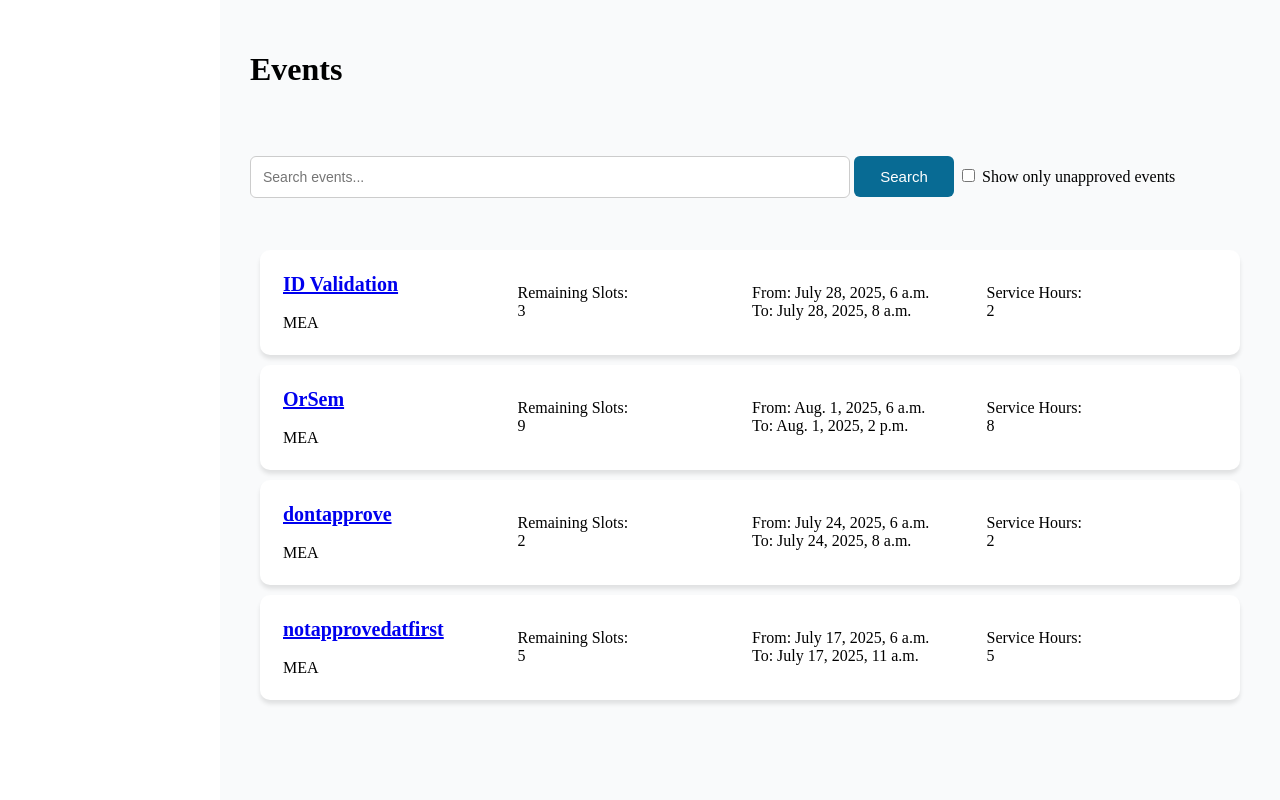
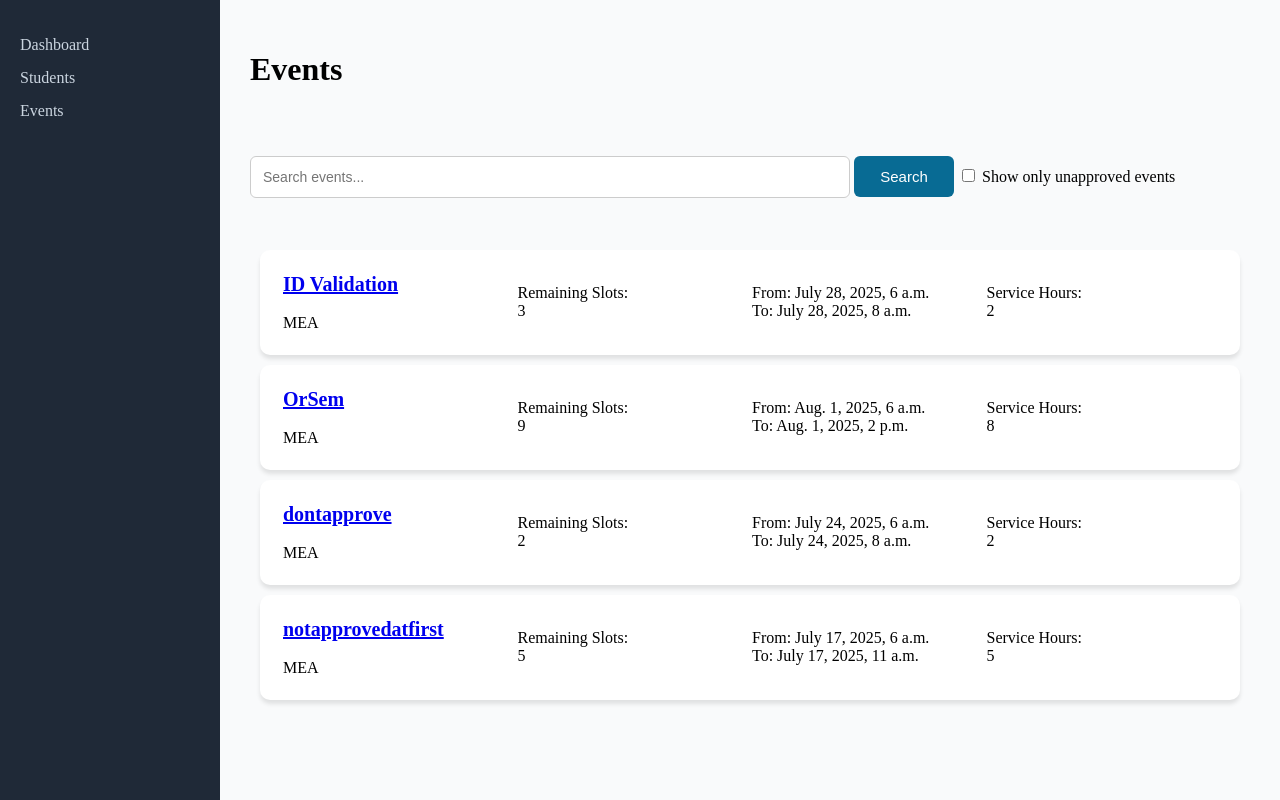
Before and after one commit to lmmtolin/004_itmgt25_project, a Django app: template servicehourstracker/core/templates/core/oaa_events.html in a window 1280 px wide. Run offline with Django 5.2, Linux system fonts and the light colour scheme; the template is opened without the code that fills it: values that come from a table or form of the project are taken from there, others are empty; data comes from the database, SQL or seed files in the repository.

Commit message:
updated oaa_events 2.0

```diff
--- a/servicehourstracker/core/templates/core/oaa_events.html
+++ b/servicehourstracker/core/templates/core/oaa_events.html
@@ -94,7 +94,13 @@ button {
 }
 </style>
 
-
+<div class="sidebar">
+    <ul>
+        <li><a href="/oaa_dashboard">Dashboard</a></li>
+        <li><a href="/oaa_students">Students</a></li>
+        <li><a href="/oaa_events">Events</a></li>
+    </ul>
+</div>
 
 <div class="main-content">
 <h1>Events</h1>
```
